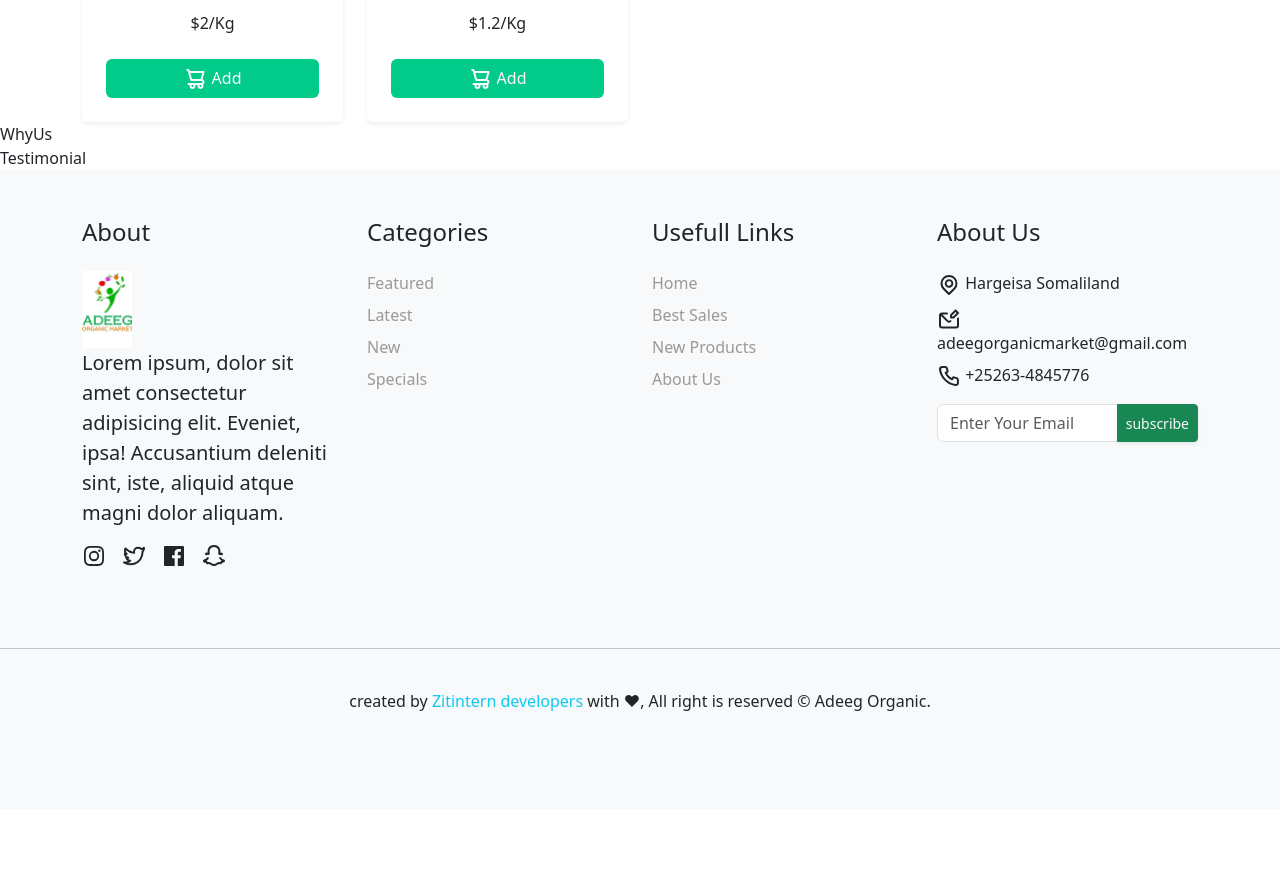
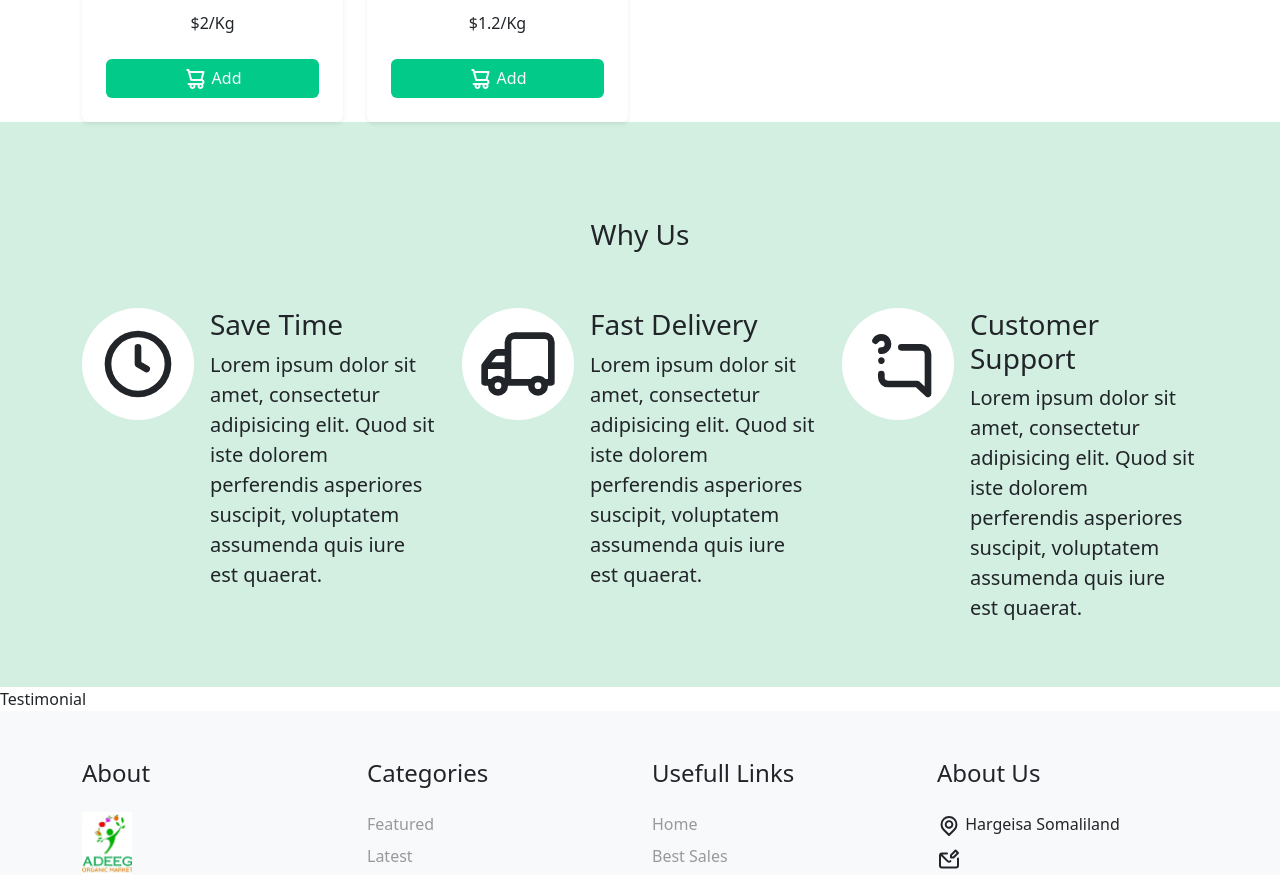
Before and after one commit to kaabe-a/AdeegProject, a React (Vite) app: page / in a window 1280 px wide. Shown: the part 2540-3415 px from the top of the page. Before the commit the page ends 3349 px from the top, so only its background shows below. Built offline with nearby package versions, Linux system fonts and the light colour scheme.

Commit message:
Adding Whyus Section

```diff
--- a/src/App.css
+++ b/src/App.css
@@ -7,3 +7,8 @@
     width: 100vw;
     background-color: #D2EFE1;
 }
+
+.rounded {
+    border-radius:50%!important;
+    padding: 1rem;
+}
--- a/src/components/ProductList.jsx
+++ b/src/components/ProductList.jsx
@@ -3,7 +3,7 @@ import Card from './Card'
 import vegetables from './product'
 const ProductList = () => {
   return (
-    <div className="container-lg pt-5">
+    <div className="container pt-5">
       <h3 class="text-center py-5">Our Products</h3>
     <div className='row row-cols-1 g-4 row-cols-sm-2 row-cols-md-3 row-cols-lg-4 g-4'>
       {vegetables.map((vegetable)=> (
--- a/src/components/WhyUs.jsx
+++ b/src/components/WhyUs.jsx
@@ -1,8 +1,58 @@
 import React from 'react'
+import { UilClock,UilTruck,UilCommentAltQuestion } from '@iconscout/react-unicons'
 
 const WhyUs = () => {
   return (
-    <div>WhyUs</div>
+    <section className="primary-bg-color py-5">
+      <div className="container">
+        <h3 class="text-center py-5">Why Us</h3>
+        <div className="row">
+          <div className="col-md-4">
+          <div className="whyus_info d-md-flex justify-content-between gap-3 align-items-start text-center text-md-start">
+            <span className='rounded bg-white'>
+              <UilClock size="80"/>
+            </span>
+            <div>
+              <h3>Save Time</h3>
+              <p className="lead">
+                Lorem ipsum dolor sit amet, consectetur adipisicing elit. Quod sit iste dolorem perferendis asperiores suscipit,
+                voluptatem assumenda quis iure est quaerat.
+              </p>
+            </div>
+          </div>
+          </div>
+          <div className="col-md-4">
+          <div className="whyus_info d-md-flex justify-content-between gap-3 align-items-start text-center text-md-start">
+            <span className='rounded bg-white'>
+              <UilTruck size="80"/>
+            </span>
+            <div>
+              <h3>Fast Delivery</h3>
+              <p className="lead">
+                Lorem ipsum dolor sit amet, consectetur adipisicing elit. Quod sit iste dolorem perferendis asperiores suscipit,
+                voluptatem assumenda quis iure est quaerat.
+              </p>
+            </div>
+          </div>
+          </div>
+          <div className="col-md-4">
+          <div className="whyus_info d-md-flex justify-content-between gap-3 align-items-start text-center text-md-start">
+            <span className='rounded bg-white'>
+              <UilCommentAltQuestion size="80"/>
+            </span>
+            <div>
+              <h3>Customer Support</h3>
+              <p className="lead">
+                Lorem ipsum dolor sit amet, consectetur adipisicing elit. Quod sit iste dolorem perferendis asperiores suscipit,
+                voluptatem assumenda quis iure est quaerat.
+              </p>
+            </div>
+          </div>
+          </div>
+        </div>
+      </div>
+
+    </section>
   )
 }
 
```
